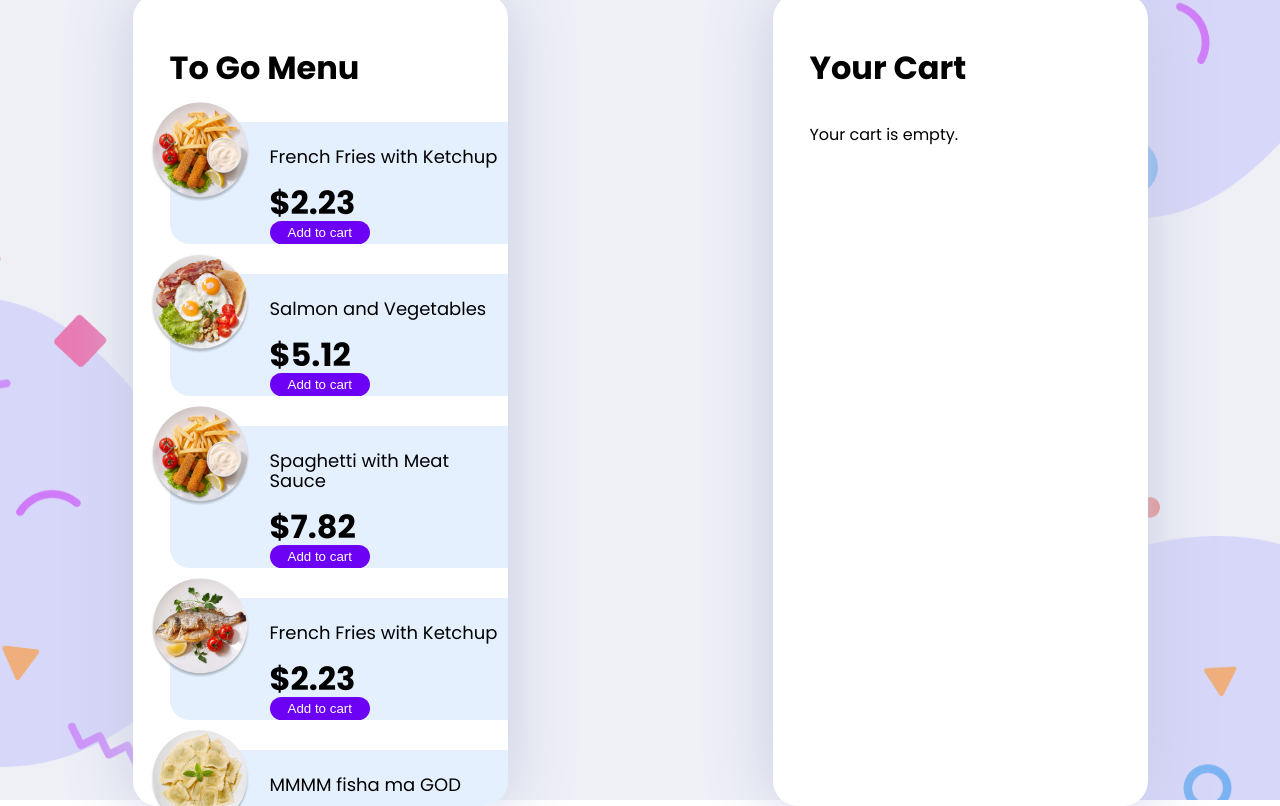
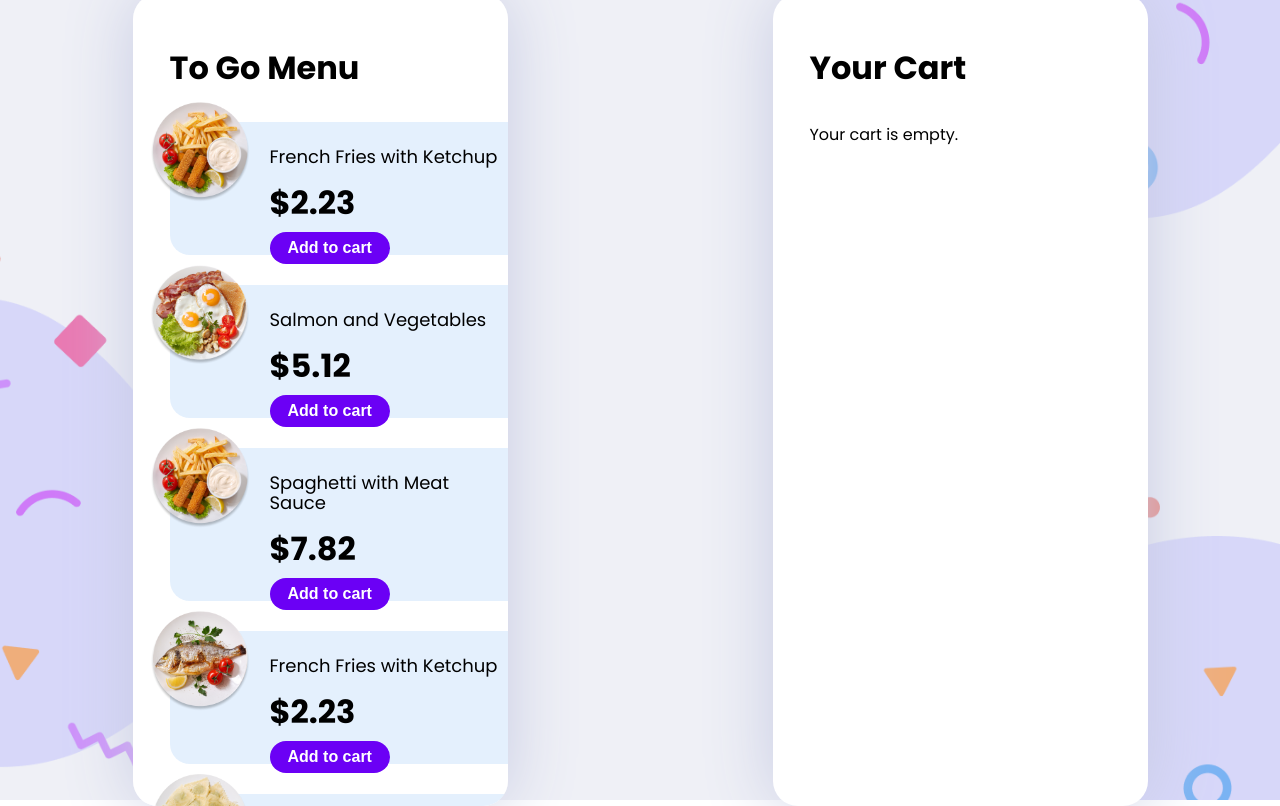
Before and after one commit to helloelio/eCommerce-component, a Vue app: page / in a window 1280 px wide. Built offline with nearby package versions, Linux system fonts and the light colour scheme.

Commit message:
add some style for added item in menu

```diff
--- a/src/App.vue
+++ b/src/App.vue
@@ -12,8 +12,13 @@
               <div>
                 <div class="shop__item-name">{{ item.name }}</div>
                 <div class="shop__item-price">${{ item.price }}</div>
-                <button class="shop__item-button" @click="addToCart(item)">
-                  Add to cart
+                <button
+                  class="shop__item-button"
+                  :class="{ active: item.added }"
+                  @click="addToCart(item)"
+                  :disabled="item.added"
+                >
+                  {{ item.added ? `In Cart` : 'Add to cart' }}
                 </button>
               </div>
             </div>
@@ -39,13 +44,14 @@
                   <button class="arrow-button">
                     <img src="./assets/chevron.svg" alt="" />
                   </button>
-                  {{ item.count }}
+                  <span>{{ item.count }}</span>
                   <button class="arrow-button arrow-button-right">
                     <img src="./assets/chevron-right.svg" alt="" />
                   </button>
                 </div>
-                <div class="cost">${{ item.cost }}</div>
+                <div class="cost">${{ item.price }}</div>
               </div>
+              <hr />
             </div>
           </div>
         </div>
@@ -82,6 +88,11 @@ body {
 }
 button {
   cursor: pointer;
+}
+hr {
+  width: 100%;
+  background: #e5e5e5;
+  margin: 42px 0;
 }
 .main {
   background-image: url('./assets/background.png');
@@ -121,21 +132,48 @@ button {
     }
     &-price {
       padding: 20px 0 0 20px;
+      margin-bottom: 13px;
       font-weight: bold;
       font-size: 32px;
       line-height: 32px;
     }
     &-button {
+      display: block;
+      margin-bottom: -9px;
       color: #fff;
+      font-weight: bold;
+      font-size: 16px;
+      line-height: 24px;
       margin-left: 20px;
       background: #6b00f5;
       border-radius: 20px;
       padding: 4px 18px;
       border: none;
     }
+    &-button.active {
+      background-color: #000;
+    }
   }
 }
 .cart {
+  &__item {
+    .bottom-block {
+      margin-left: 64px;
+      .count-interactive {
+        display: flex;
+        align-items: center;
+        span {
+          margin: 0 10px;
+          font-weight: bold;
+          font-size: 16px;
+          line-height: 24px;
+        }
+      }
+    }
+  }
+  &__items {
+    padding-right: 37px;
+  }
   &__item {
     display: flex;
     flex-wrap: wrap;
```
